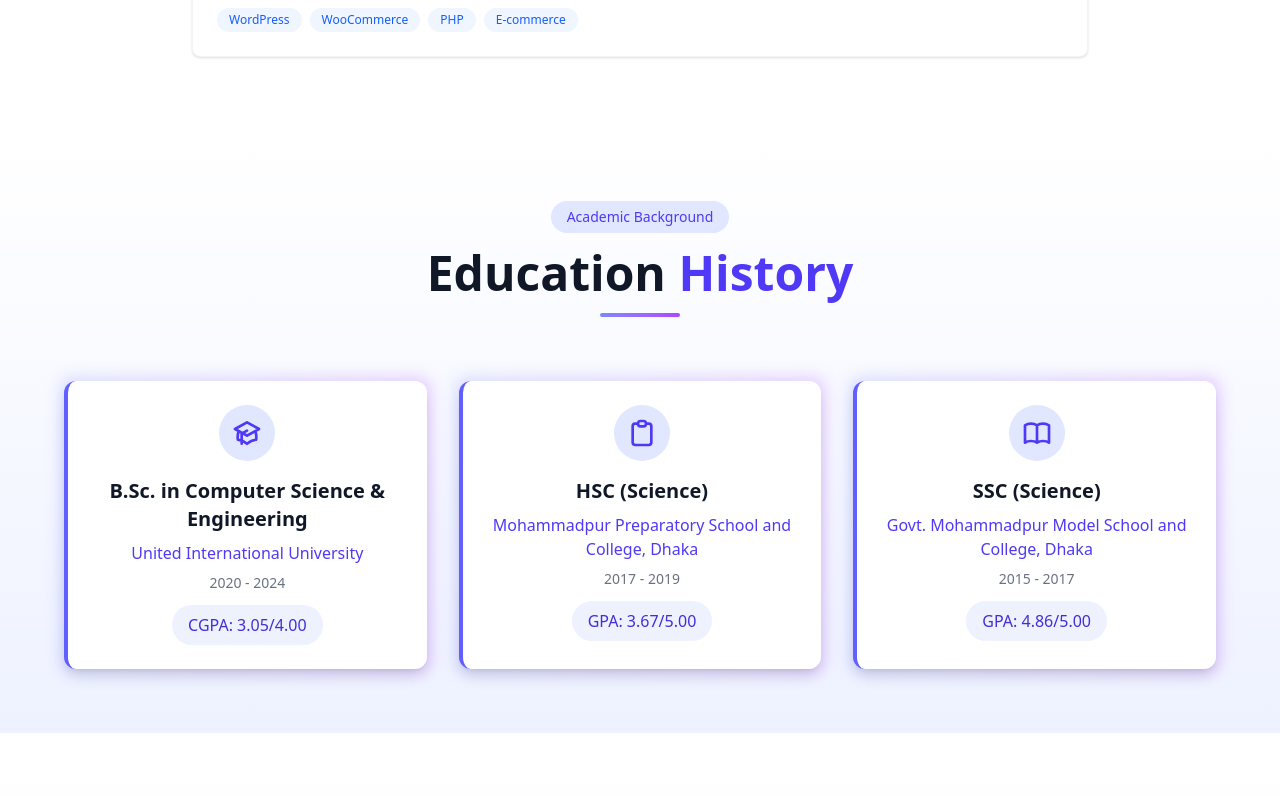
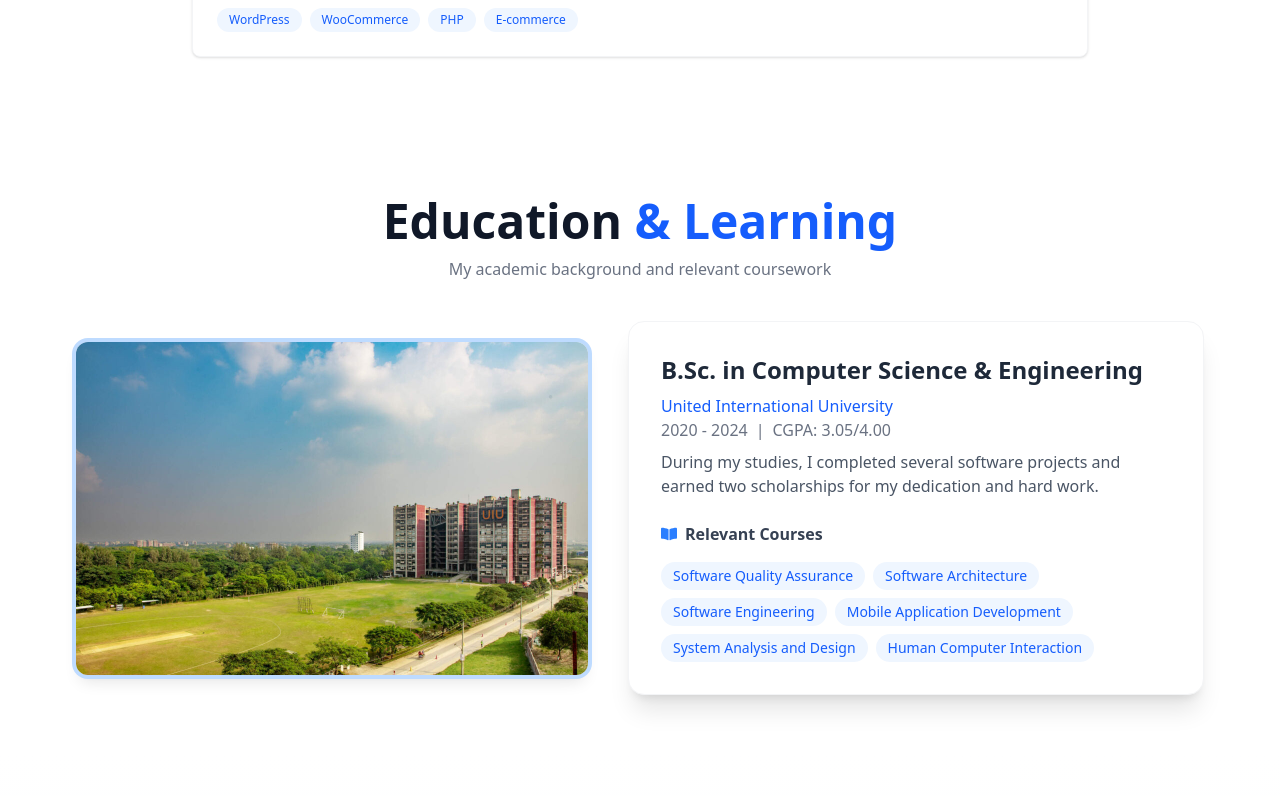
Before and after one commit to dksaddy/msadik, a Next.js app: page / in a window 1280 px wide. Shown: the part 1880-2676 px from the top of the page. Built offline with nearby package versions, Linux system fonts and the light colour scheme.

Commit message:
motion on EDUCATION

```diff
--- a/app/components/Education.jsx
+++ b/app/components/Education.jsx
@@ -1,82 +1,135 @@
+"use client";
+import { useState } from "react";
+import { motion } from "framer-motion";
+import { FaBookOpen } from "react-icons/fa";
+
 export default function Education() {
-  const education = [
-    {
+  const education = {
     degree: "B.Sc. in Computer Science & Engineering",
     institution: "United International University",
     year: "2020 - 2024",
     details: "CGPA: 3.05/4.00",
-      icon: (
-        <svg xmlns="http://www.w3.org/2000/svg" className="h-8 w-8" fill="none" viewBox="0 0 24 24" stroke="currentColor">
-          <path d="M12 14l9-5-9-5-9 5 9 5z" />
-          <path d="M12 14l6.16-3.422a12.083 12.083 0 01.665 6.479A11.952 11.952 0 0012 20.055a11.952 11.952 0 00-6.824-2.998 12.078 12.078 0 01.665-6.479L12 14z" />
-          <path strokeLinecap="round" strokeLinejoin="round" strokeWidth={2} d="M12 14l9-5-9-5-9 5 9 5zm0 0l6.16-3.422a12.083 12.083 0 01.665 6.479A11.952 11.952 0 0012 20.055a11.952 11.952 0 00-6.824-2.998 12.078 12.078 0 01.665-6.479L12 14zm-4 6v-7.5l4-2.222" />
-        </svg>
-      )
+    courses: [
+      "Software Quality Assurance",
+      "Software Architecture",
+      "Software Engineering",
+      "Mobile Application Development",
+      "System Analysis and Design",
+      "Human Computer Interaction",
+    ],
+  };
+
+  // Animation variants
+  const containerVariants = {
+    hidden: {},
+    visible: {
+      transition: {
+        staggerChildren: 0.15, // delay between each course animation
       },
-    {
-      degree: "HSC (Science)",
-      institution: "Mohammadpur Preparatory School and College, Dhaka",
-      year: "2017 - 2019",
-      details: "GPA: 3.67/5.00",
-      icon: (
-        <svg xmlns="http://www.w3.org/2000/svg" className="h-8 w-8" fill="none" viewBox="0 0 24 24" stroke="currentColor">
-          <path strokeLinecap="round" strokeLinejoin="round" strokeWidth={2} d="M9 5H7a2 2 0 00-2 2v12a2 2 0 002 2h10a2 2 0 002-2V7a2 2 0 00-2-2h-2M9 5a2 2 0 002 2h2a2 2 0 002-2M9 5a2 2 0 012-2h2a2 2 0 012 2" />
-        </svg>
-      )
     },
-    {
-      degree: "SSC (Science)",
-      institution: "Govt. Mohammadpur Model School and College, Dhaka",
-      year: "2015 - 2017",
-      details: "GPA: 4.86/5.00",
-      icon: (
-        <svg xmlns="http://www.w3.org/2000/svg" className="h-8 w-8" fill="none" viewBox="0 0 24 24" stroke="currentColor">
-          <path strokeLinecap="round" strokeLinejoin="round" strokeWidth={2} d="M12 6.253v13m0-13C10.832 5.477 9.246 5 7.5 5S4.168 5.477 3 6.253v13C4.168 18.477 5.754 18 7.5 18s3.332.477 4.5 1.253m0-13C13.168 5.477 14.754 5 16.5 5c1.747 0 3.332.477 4.5 1.253v13C19.832 18.477 18.247 18 16.5 18c-1.746 0-3.332.477-4.5 1.253" />
-        </svg>
-      )
+  };
+
+  const itemVariants = {
+    hidden: { opacity: 0, y: 10 },
+    visible: {
+      opacity: 1,
+      y: 0,
+      transition: { duration: 0.4, ease: "easeOut" },
     },
-  ];
+  };
+
 
   return (
-    <section id="education" className="py-16 px-4 md:px-8 lg:px-16 bg-gradient-to-b from-white to-indigo-50">
-      <div className="max-w-7xl mx-auto">
-        <div className="text-center mb-16">
-          <span className="inline-block px-4 py-1.5 text-sm font-medium text-indigo-600 bg-indigo-100 rounded-full mb-4">
-            Academic Background
-          </span>
-          <h2 className="text-4xl md:text-5xl font-bold text-gray-900 mb-4">
-            Education <span className="text-indigo-600">History</span>
+    <section
+      id="education"
+      className="py-15 px-4 md:px-8 lg:px-16 bg-white overflow-hidden"
+    >
+      <div className="mx-auto">
+        {/* Section Heading */}
+        <motion.div
+          className="text-center mb-10"
+          initial={{ opacity: 0, y: 50 }}
+          whileInView={{ opacity: 1, y: 0 }}
+          transition={{ duration: 0.8, ease: "easeOut" }}
+        >
+          <h2 className="text-4xl md:text-5xl font-bold text-gray-900 mb-3">
+            Education <span className="text-blue-600">& Learning</span>
           </h2>
-          <div className="w-20 h-1 bg-gradient-to-r from-indigo-400 to-purple-500 mx-auto rounded-full"></div>
+          <p className="text-gray-500 max-w-2xl mx-auto">
+            My academic background and relevant coursework
+          </p>
+        </motion.div>
+
+        {/* Education Card */}
+        <div className="flex flex-col lg:flex-row items-center justify-center gap-10">
+          {/* Image */}
+          <motion.div
+            initial={{ opacity: 0, x: -100 }}
+            whileInView={{ opacity: 1, x: 0 }}
+            transition={{
+              duration: 1,
+              ease: [0.25, 1, 0.5, 1],
+              delay: 0.2,
+            }}
+          >
+            <img
+              src="./uiu.jpg"
+              alt="uiu"
+              className="w-lg rounded-xl shadow-lg ring-4 ring-blue-200 hover:scale-105 transition-transform duration-300"
+            />
+          </motion.div>
+
+          {/* Text Card */}
+          <motion.div
+            className="bg-white rounded-2xl shadow-xl p-8 w-full max-w-xl border border-gray-100 hover:shadow-2xl transition-shadow duration-300"
+            initial={{ opacity: 0, x: 100 }}
+            whileInView={{ opacity: 1, x: 0 }}
+            transition={{
+              duration: 1,
+              ease: [0.25, 1, 0.5, 1],
+              delay: 0.2,
+            }}
+          >
+
+            <div className="text-left">
+              <h3 className="text-2xl font-bold text-gray-800 mb-2">
+                {education.degree}
+              </h3>
+              <p className="text-blue-600 font-medium">
+                {education.institution}
+              </p>
+              <span className="text-gray-500">{education.year}</span>
+              <span className="text-gray-500 ml-2">|</span>
+              <span className="text-gray-500 ml-2">{education.details}</span>
             </div>
 
-        <div className="grid gap-8 md:grid-cols-2 lg:grid-cols-3">
-          {education.map((edu, idx) => (
-            <div
-              key={idx}
-              className="relative group"
+            <p className="text-gray-600 mt-2 mb-6">
+              During my studies, I completed several software projects and earned two scholarships for my dedication and hard work.
+            </p>
+
+
+            {/* Courses */}
+            <h4 className="font-semibold text-gray-700 mb-4 flex items-center gap-2">
+              <FaBookOpen className="text-blue-500" /> Relevant Courses
+            </h4>
+            <motion.div
+              className="flex flex-wrap gap-2"
+              variants={containerVariants}
+              initial="hidden"
+              whileInView="visible"
+              viewport={{ once: false, amount: 0.3 }}
             >
-              <div className="absolute -inset-1 bg-gradient-to-r from-indigo-400 to-purple-500 rounded-xl blur opacity-25 group-hover:opacity-50 transition duration-300"></div>
-
-              <div className="relative h-full bg-white rounded-xl shadow-lg hover:shadow-xl transition-all duration-300 group-hover:-translate-y-1 p-6 border-l-4 border-indigo-500">
-                <div className="flex flex-col items-center text-center">
-                  <div className="p-3 bg-indigo-100 rounded-full text-indigo-600 mb-4">
-                    {edu.icon}
-                  </div>
-
-                  <h3 className="text-xl font-bold text-gray-900 mb-2">
-                    {edu.degree}
-                  </h3>
-                  <p className="text-indigo-600 font-medium mb-2">{edu.institution}</p>
-                  <p className="text-sm text-gray-500 mb-3">{edu.year}</p>
-
-                  <div className="px-4 py-2 bg-indigo-50 rounded-full">
-                    <p className="text-indigo-700 font-medium">{edu.details}</p>
-                  </div>
-                </div>
-              </div>
-            </div>
+              {education.courses.map((course, index) => (
+                <motion.span
+                  key={index}
+                  variants={itemVariants}
+                  className="px-3 py-1 text-sm font-medium bg-blue-50 text-blue-600 rounded-full hover:bg-blue-100 transition-colors duration-200"
+                >
+                  {course}
+                </motion.span>
               ))}
+            </motion.div>
+          </motion.div>
         </div>
       </div>
     </section>
```
Also changed, not shown: public/busy.gif (deleted), public/uiu.jpg (added). Lines whose indentation alone changed are shown as unchanged.
